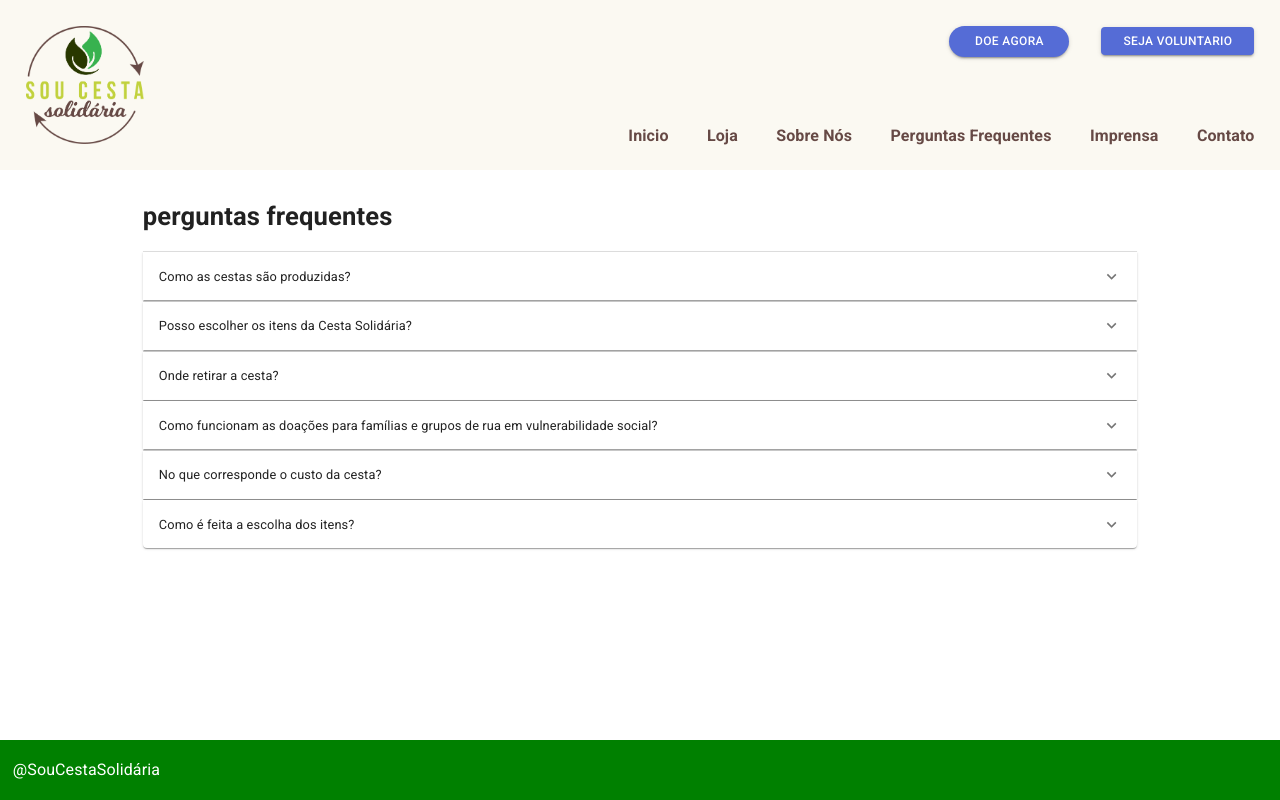
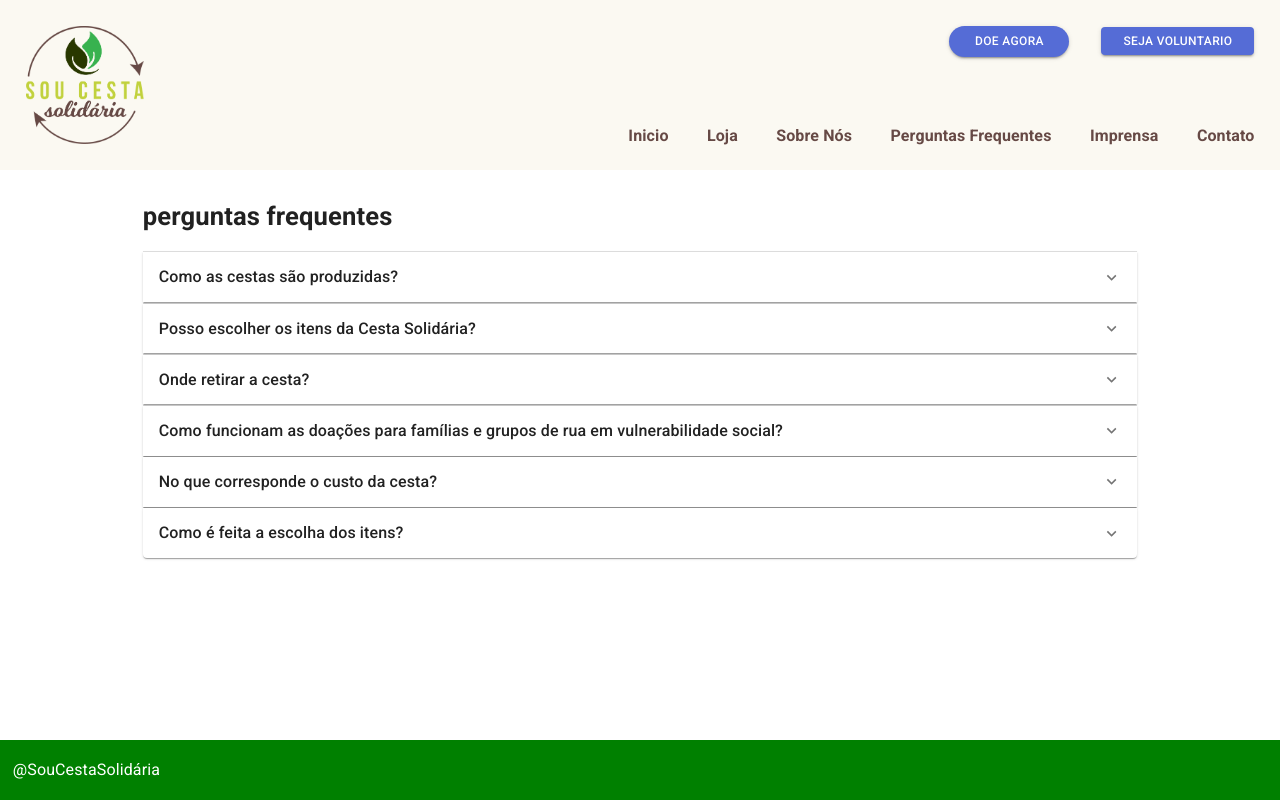
Before and after one commit to KiwiDev808/sou-cesta-solidaria, a Next.js app: page /perguntas-frequentes in a window 1280 px wide. Built offline with nearby package versions, Linux system fonts and the light colour scheme.

Commit message:
style: changed accordion style

```diff
--- a/src/components/common/Accordion/index.tsx
+++ b/src/components/common/Accordion/index.tsx
@@ -16,7 +16,7 @@ const Accordion = (props) => {
         aria-controls="panel1a-content"
         id="panel1a-header"
       >
-        <Typography>{title}</Typography>
+        <Typography variant="h6">{title}</Typography>
       </AccordionSummary>
       <AccordionDetails>
         <Typography>{description}</Typography>
```
